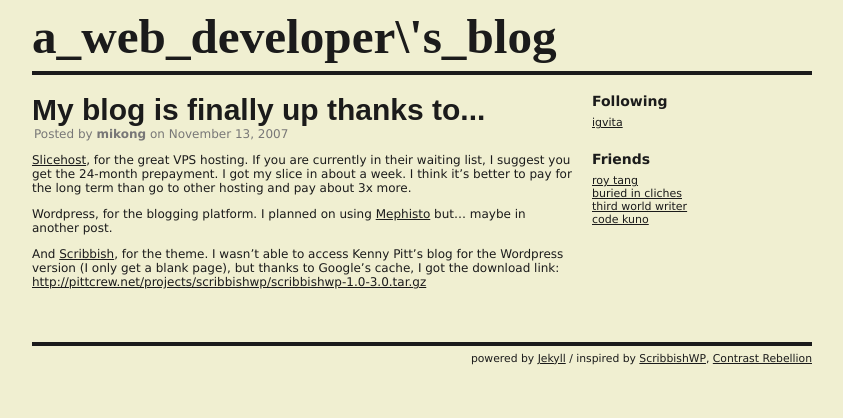
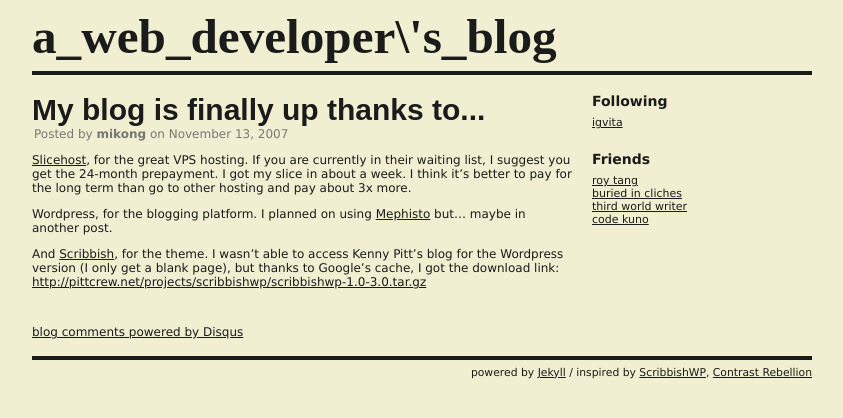
Before and after one commit to mikong/dev.michaelgalero.com, a Jekyll site: the page built from _posts/2007-11-13-my-blog-is-finally-up-thanks-to.markdown, in a window 1280 px wide. Shown: the top 418 px of the page, without its empty margins (218-1061 px from the left). Built offline with Jekyll 4.4.1, drawn with Linux system fonts in a browser that asks for light colours; some web fonts are replaced; Markdown is read by kramdown in place of the engine named in the settings; comment, search, counter and statistics services are not loaded; part of the change alters nothing that is shown.

Commit message:
Use Disqus for comments section.

```diff
--- /dev/null
+++ b/_includes/comments.html
@@ -0,0 +1,16 @@
+<div id="comments">
+  <div id="disqus_thread"></div>
+  <script type="text/javascript">
+    var disqus_shortname = 'mikong';
+    var disqus_url = "http://michaelgalero.com{{ page.url }}";
+
+    /* * * DON'T EDIT BELOW THIS LINE * * */
+    (function() {
+      var dsq = document.createElement('script'); dsq.type = 'text/javascript'; dsq.async = true;
+      dsq.src = 'http://' + disqus_shortname + '.disqus.com/embed.js';
+      (document.getElementsByTagName('head')[0] || document.getElementsByTagName('body')[0]).appendChild(dsq);
+    })();
+  </script>
+  <noscript>Please enable JavaScript to view the <a href="http://disqus.com/?ref_noscript">comments powered by Disqus.</a></noscript>
+  <a href="http://disqus.com" class="dsq-brlink">blog comments powered by <span class="logo-disqus">Disqus</span></a>
+</div>
--- a/_layouts/post.html
+++ b/_layouts/post.html
@@ -7,3 +7,5 @@ layout: default
   <span class="posted">Posted by <strong>mikong</strong> on {{ page.date | date: '%B' }} {{ page.date | date: '%e' }}, {{ page.date | date: '%Y' }}</span>
   {{ content }}
 </article>
+
+{% include comments.html %}
```
